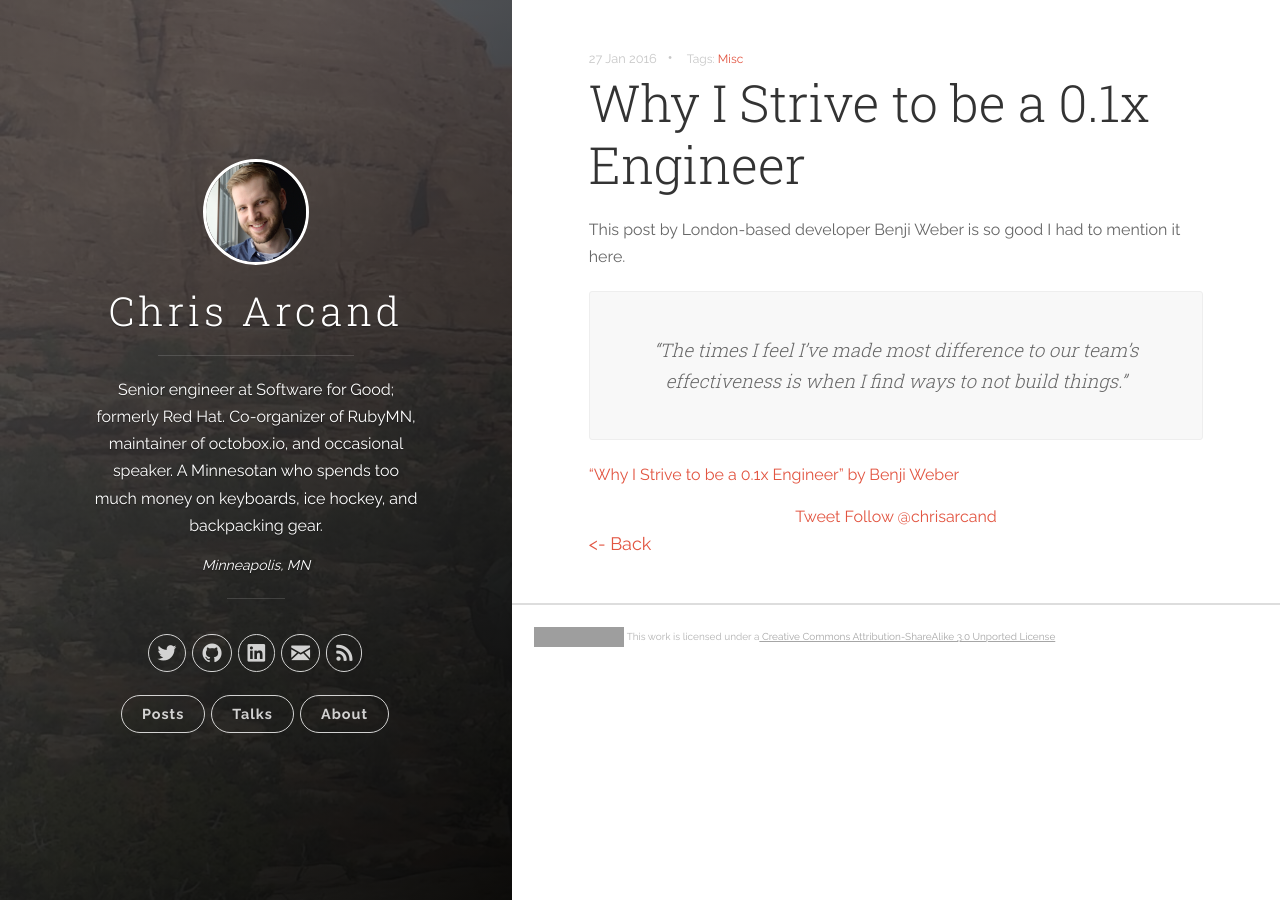
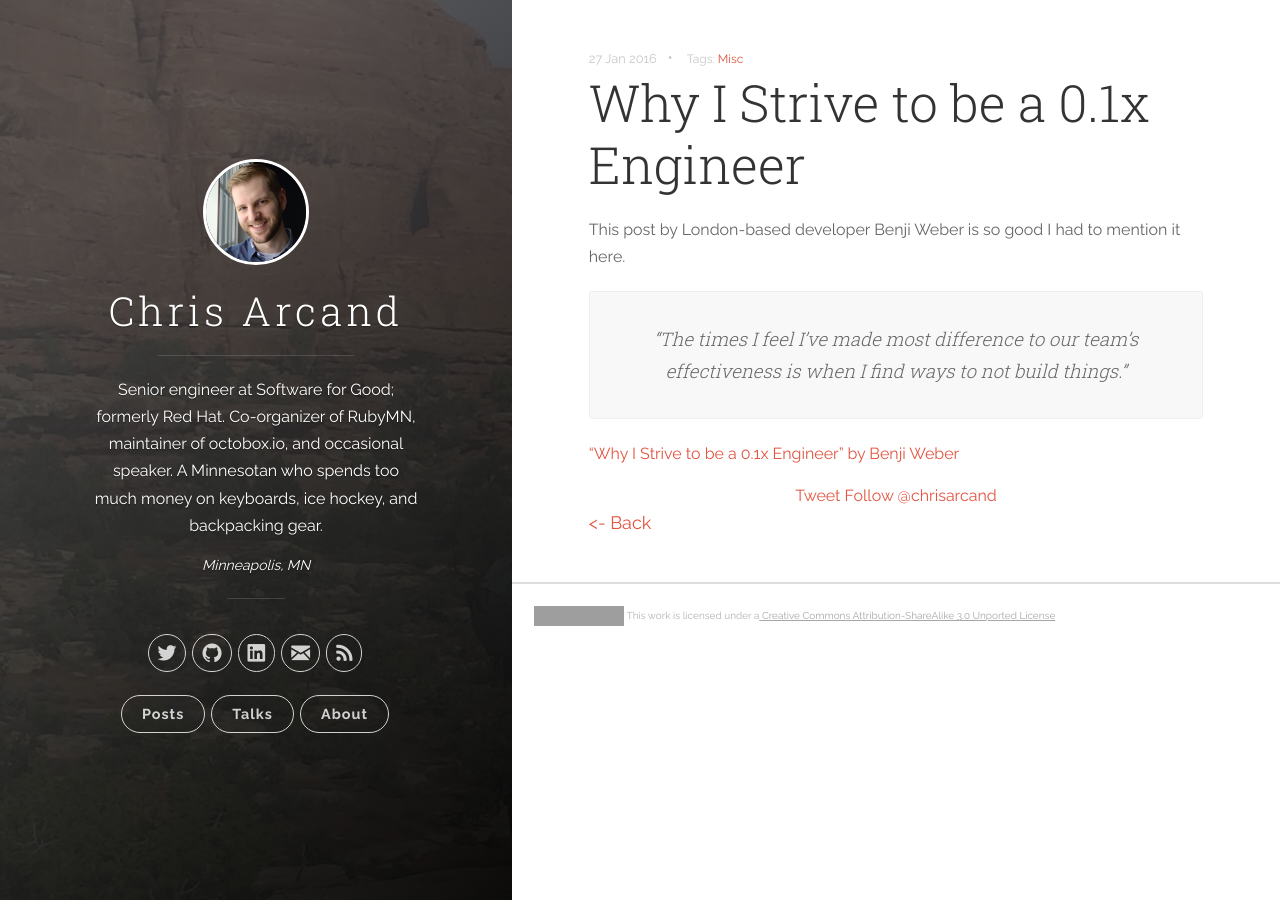
Before and after one commit to chrisarcand/chrisarcand.github.io, a Jekyll site: the page built from _posts/2016-01-27-why-i-strive-to-be-a-01x-engineer.md, in a window 1280 px wide. Built offline with Jekyll 4.4.1, drawn with Linux system fonts in a browser that asks for light colours; nearby versions of some CDN libraries; comment, search, counter and statistics services are not loaded; grey boxes are pictures that could not be loaded.

Commit message:
Fix goofy looking blockquotes

```diff
--- a/css/main.css
+++ b/css/main.css
@@ -65,7 +65,8 @@ h1 {
 }
 
 blockquote {
-  padding: 2em;
+  padding: 1.5em;
+  line-height: 1.5em;
 }
 
 blockquote p {
```
